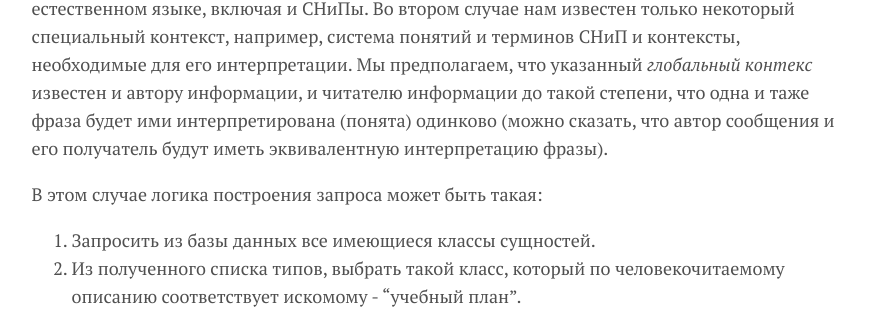
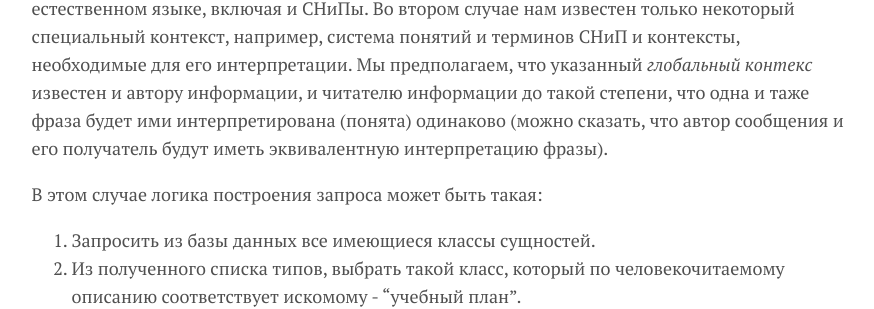
Before and after one commit to kontur32/Boltzmann, a Jekyll site: the page built from _posts/2023-04-02-то-ради-чего.md, in a window 1280 px wide and 900 px high, scrolled down 1702 px. Shown: the part 180-489 px from the top of the window, without its empty margins (201-1075 px from the left). Built offline with Jekyll 4.4.1, drawn with Linux system fonts in a browser that asks for light colours; formulas are drawn with MathJax 3.

```diff
--- a/_posts/2023-04-02-то-ради-чего.md
+++ b/_posts/2023-04-02-то-ради-чего.md
@@ -28,7 +29,7 @@ annotation: Теперь, используя на наше воображени
   - родительский *класс* для всех сущностей - что-то типа "Вещь" (здесь *"класс"* - элемент онтологии);
   - родительский класс для всех классов - что-то типа "Класс".
 
-Итак, для составления запроса нам требуется знать все использованные алфавиты. Нам также известны все языки, которые использованы для записи информации. Предполагается, что мы можем интерпретировать фразы каждого из языков в некотором *глобальном контексте*: в общем случае это либо контекст естественного языка (например, русского), либо контекст языка некоторой предметной области, описанной на естественном языке (например, системы строительных норм и правил принятых в РФ), либо контекст формального языка. В первом случае мы предполагаем, что нам известен (доступен) весь контекст, который существует в естественном языке, включая и СНиПы. Во втором случае нам известен только некоторый специальный контекст, например, система понятий и терминов СНиП и контексты, необходимые для его интерпретации. Мы предполагаем, что указанный *глобальный контекс* известен и автору информации, и читателю информации до такой степени, что одна и таже фраза будет ими интерпретирована (понята) одинково (можно сказать, что автор сообщения и его получатель будут иметь эквивалентную интерпретацию фразы).
+Итак, для составления запроса нам требуется знать все использованные алфавиты. Нам также известны все языки, которые использованы для записи информации. Предполагается, что мы можем интерпретировать фразы каждого из языков в некотором *глобальном контексте*: в общем случае это либо контекст естественного языка (например, русского), либо контекст языка некоторой предметной области, описанной на естественном языке (например, системы строительных норм и правил принятых в РФ), либо контекст формального языка. В первом случае мы предполагаем, что нам известен (доступен) весь контекст, который существует в естественном языке, включая и СНиПы. Во втором случае нам известен только некоторый специальный контекст, например, система понятий и терминов СНиП и контексты, необходимые для его интерпретации. Мы предполагаем, что указанный *глобальный контекс* известен и автору информации, и читателю информации до такой степени, что одна и таже фраза будет ими интерпретирована (понята) одинаково (можно сказать, что автор сообщения и его получатель будут иметь эквивалентную интерпретацию фразы).
 
 В этом случае логика построения запроса может быть такая:
 
```
Also changed, not shown: other parts of _posts/2023-04-02-то-ради-чего.md (+1 -0 lines), _posts/2023-04-01-информация-и-ее-передача.md (+1 -0 lines), _posts/2023-04-02-компрометация-контекста.md (+1 -0 lines).
